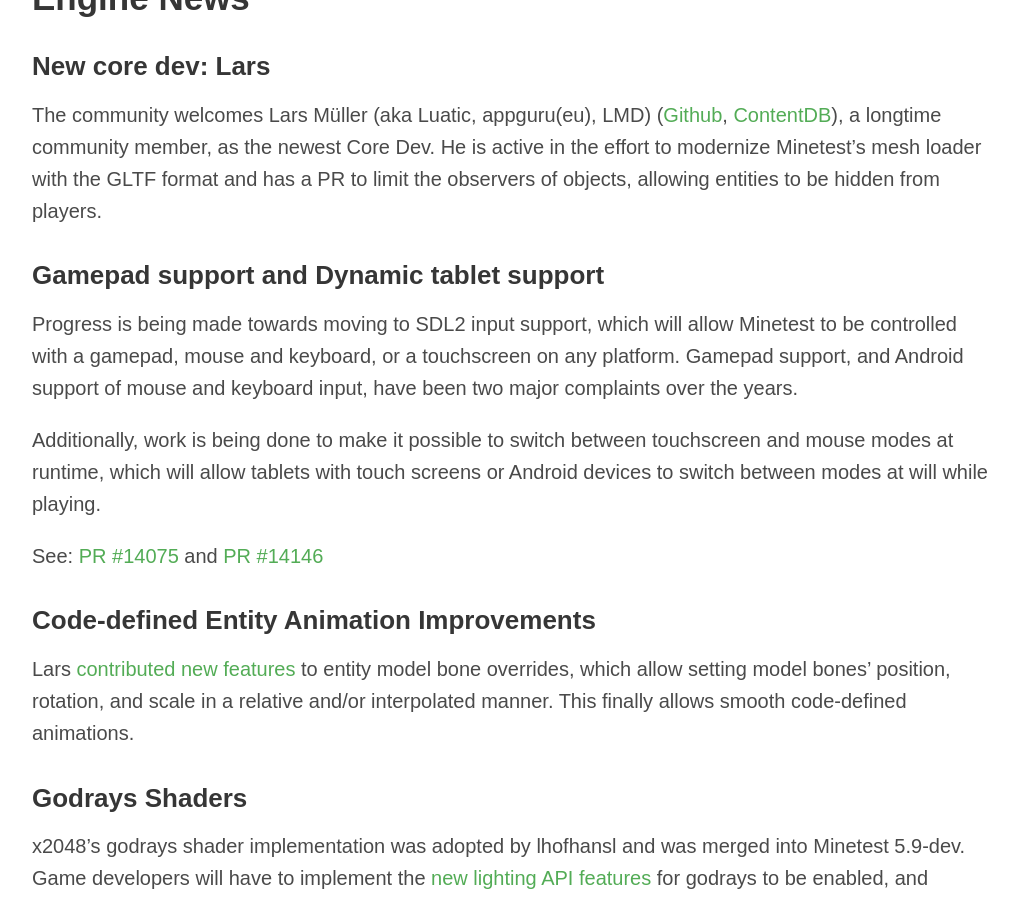
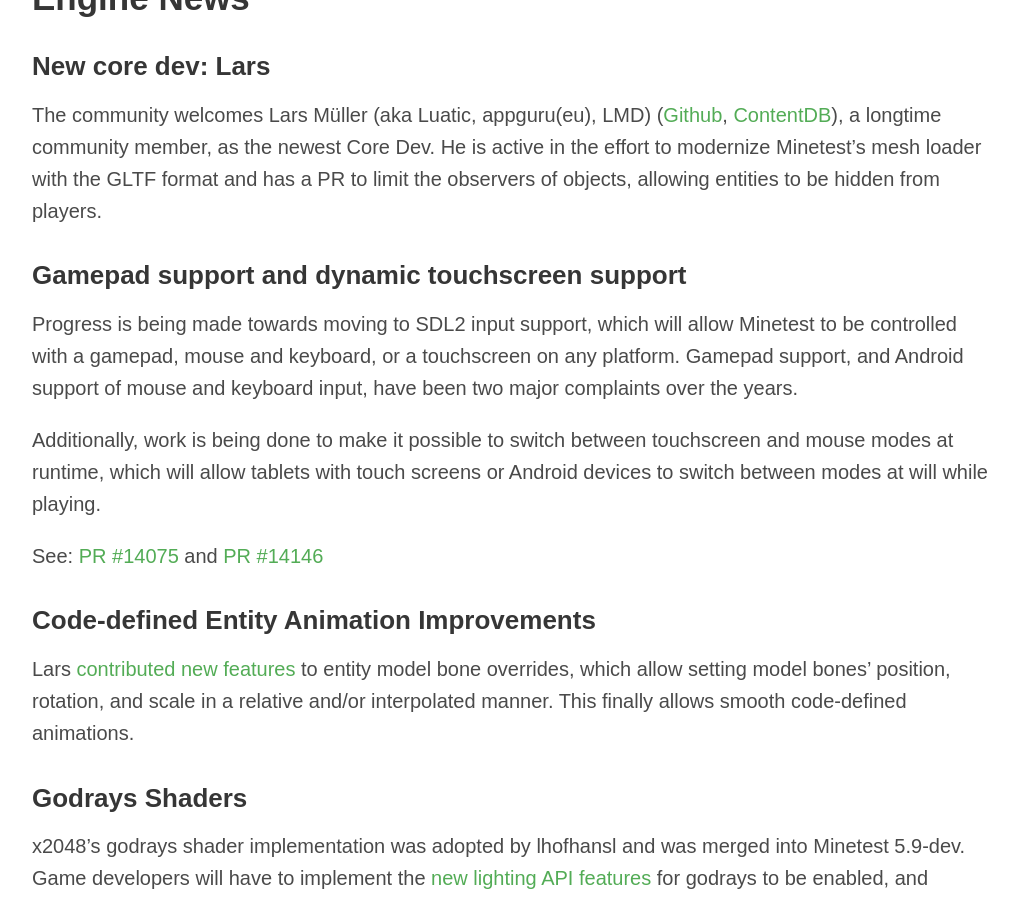
Before and after one commit to minetest/blog, a Jekyll site: the page built from _posts/2024-01-17-January.md, in a window 1280 px wide and 900 px high, scrolled down 767 px. Shown: the whole window, without its empty margins (128-1146 px from the left). Built offline with Jekyll 4.4.1, drawn with Linux system fonts in a browser that asks for light colours.

Commit message:
Update _posts/2024-01-17-January.md
Co-authored-by: grorp <gregor.parzefall@posteo.de>

```diff
--- a/_posts/2024-01-17-January.md
+++ b/_posts/2024-01-17-January.md
@@ -63,7 +63,7 @@
 format and has a PR to limit the observers of objects, allowing entities to be
 hidden from players.
 
-### Gamepad support and Dynamic tablet support
+### Gamepad support and dynamic touchscreen support
 
 Progress is being made towards moving to SDL2 input support, which will allow
 Minetest to be controlled with a gamepad, mouse and keyboard, or a touchscreen
```
